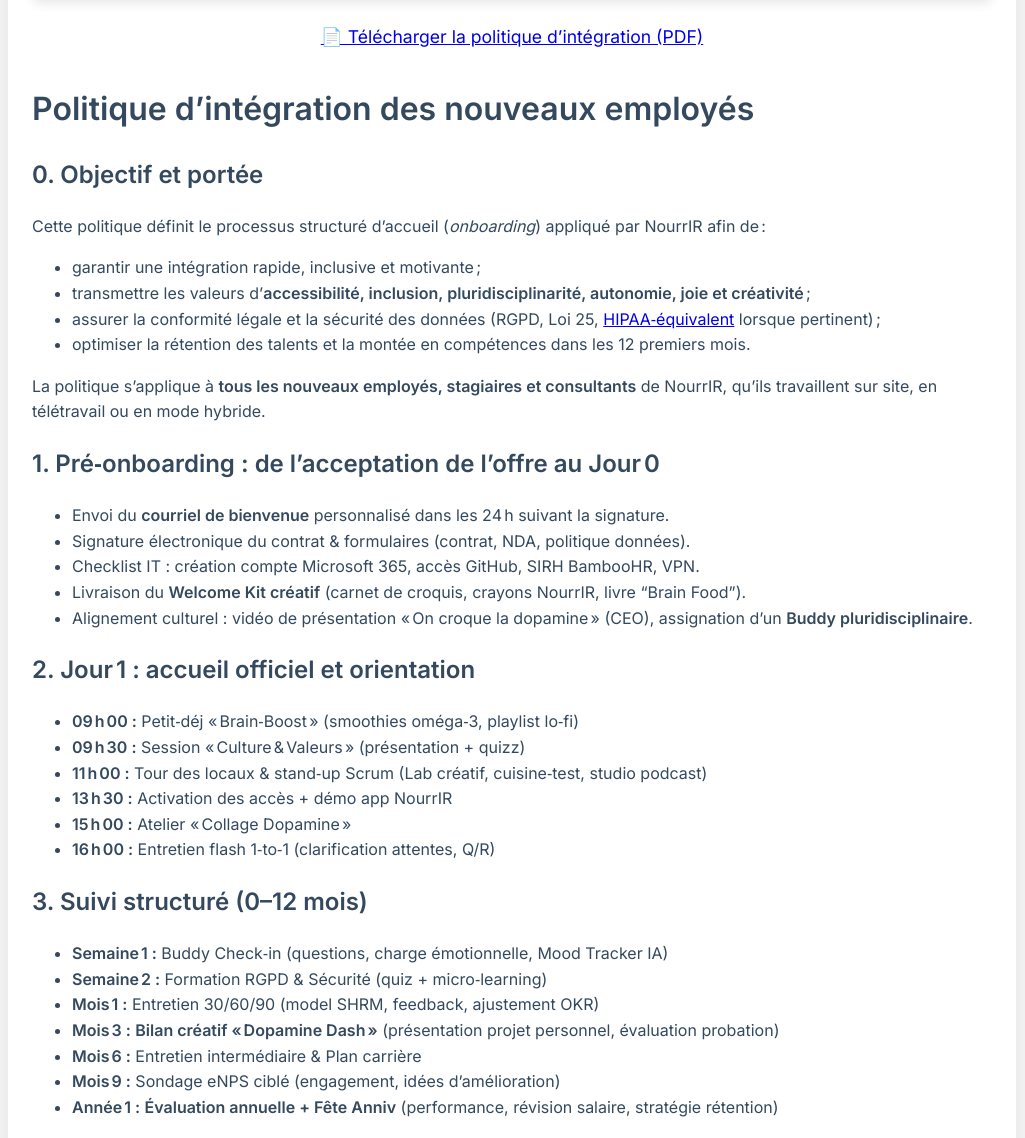
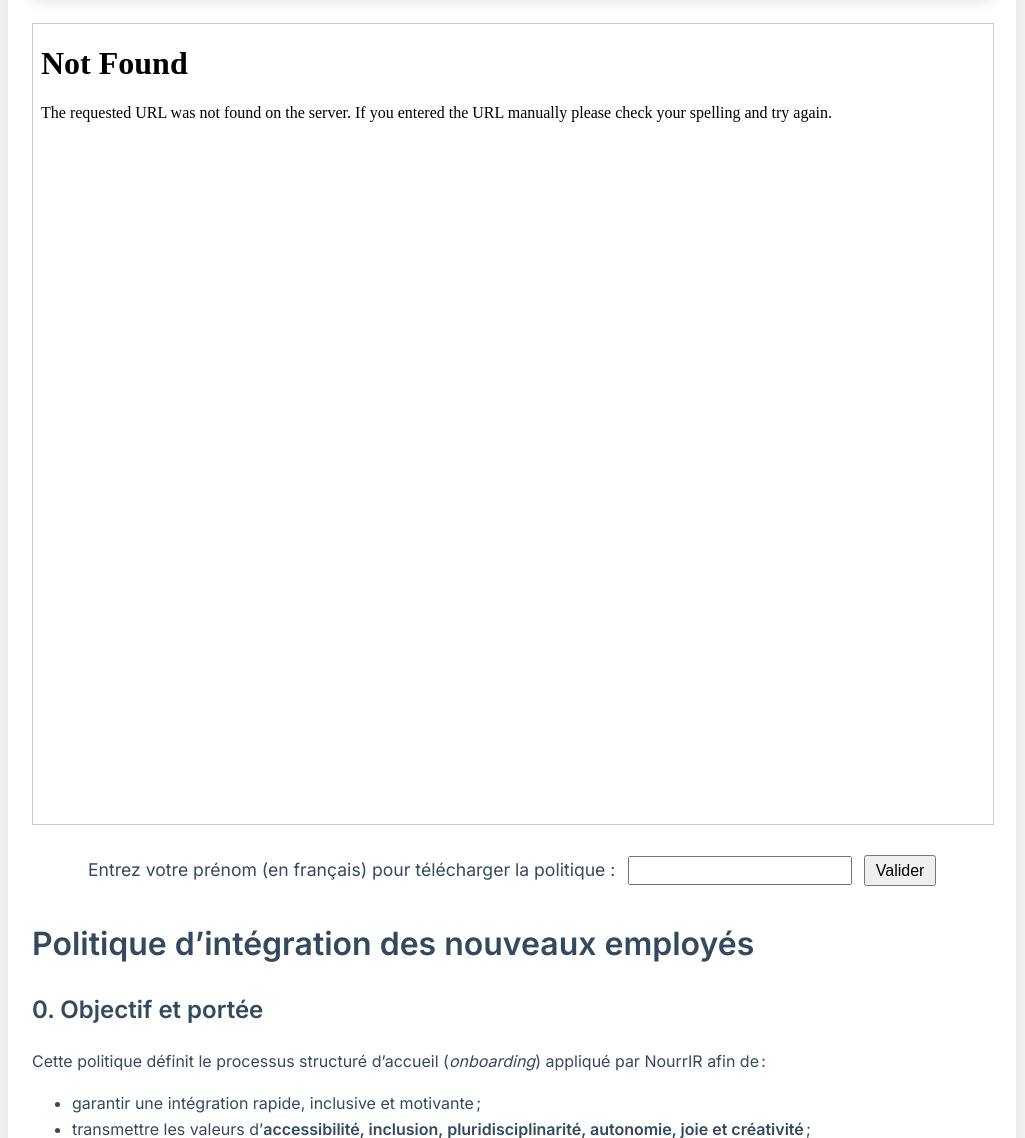
Before and after one commit to UdeM-Certificat-en-IA/REI1850_Nourrir_revamp, a Flask app: page /politique in a window 1280 px wide. Shown: the part 1033-2171 px from the top of the page, without its empty margins (128-1153 px from the left). Run offline with Flask 3, Linux system fonts and the light colour scheme.

Commit message:
fixes, pdf, mp3, other fixes

```diff
--- /dev/null
+++ b/static/assets/names.json
@@ -0,0 +1,3 @@
+{
+  "names": ["Daniel", "Jason", "Cinthia", "Annie", "Christiana", "Karine"]
+}
--- a/templates/politique.html
+++ b/templates/politique.html
@@ -17,12 +17,55 @@
   </iframe>
 </div>
 
-<!-- Downloadable PDF link -->
-<p style="margin-bottom:2em; text-align: center;">
-  <a href="{{ url_for('static', filename='assets/pdf/politique.pdf') }}" download style="font-size:1.1em;">
+<!-- PDF Embed -->
+<div class="pdf-container" style="width:100%; height:800px; margin-bottom:2em; text-align:center;">
+  <iframe src="{{ url_for('static', filename='assets/politique.pdf') }}" width="100%" height="100%" style="border:1px solid #ccc;">
+    Ce navigateur ne supporte pas l'affichage de PDFs intégrés. Vous pouvez le télécharger ici :
+    <a href="{{ url_for('static', filename='assets/politique.pdf') }}">Télécharger la politique d’intégration (PDF)</a>.
+  </iframe>
+</div>
+
+<!-- Protected Download Link via name verification -->
+<div id="name-verification" style="text-align:center; margin-bottom:2em;">
+  <label for="name-input" style="font-size:1.1em;">Entrez votre prénom (en français) pour télécharger la politique :</label>
+  <input id="name-input" type="text" style="margin:0 0.5em; padding:0.2em 0.4em; font-size:1em;" />
+  <button id="name-submit" style="padding:0.3em 0.6em; font-size:1em;">Valider</button>
+  <div id="name-error" style="color:red; font-size:0.9em; display:none; margin-top:0.5em;">Nom incorrect. Veuillez réessayer.</div>
+</div>
+<div id="download-section" style="text-align:center; margin-bottom:2em; display:none;">
+  <a id="download-link" href="{{ url_for('static', filename='assets/politique.pdf') }}" download style="font-size:1.1em;">
     📄 Télécharger la politique d’intégration (PDF)
   </a>
-</p>
+</div>
+
+<script>
+document.addEventListener('DOMContentLoaded', function() {
+  const submitBtn = document.getElementById('name-submit');
+  const nameInput = document.getElementById('name-input');
+  const errorDiv = document.getElementById('name-error');
+  const downloadSection = document.getElementById('download-section');
+  let allowedNames = [];
+
+  fetch('{{ url_for("static", filename="assets/names.json") }}')
+    .then(response => response.json())
+    .then(data => {
+      allowedNames = data.names.map(n => n.toLowerCase());
+    })
+    .catch(err => console.error('Erreur lors du chargement de la liste des noms', err));
+
+  submitBtn.addEventListener('click', function() {
+    const entered = nameInput.value.trim().toLowerCase();
+    if (allowedNames.includes(entered)) {
+      errorDiv.style.display = 'none';
+      downloadSection.style.display = 'block';
+      nameInput.disabled = true;
+      submitBtn.disabled = true;
+    } else {
+      errorDiv.style.display = 'block';
+    }
+  });
+});
+</script>
 
 <h1>Politique d’intégration des nouveaux employés</h1>
 
```
Also changed, not shown: templates/coulisses.html (+11 -1 lines), 2 other files.
